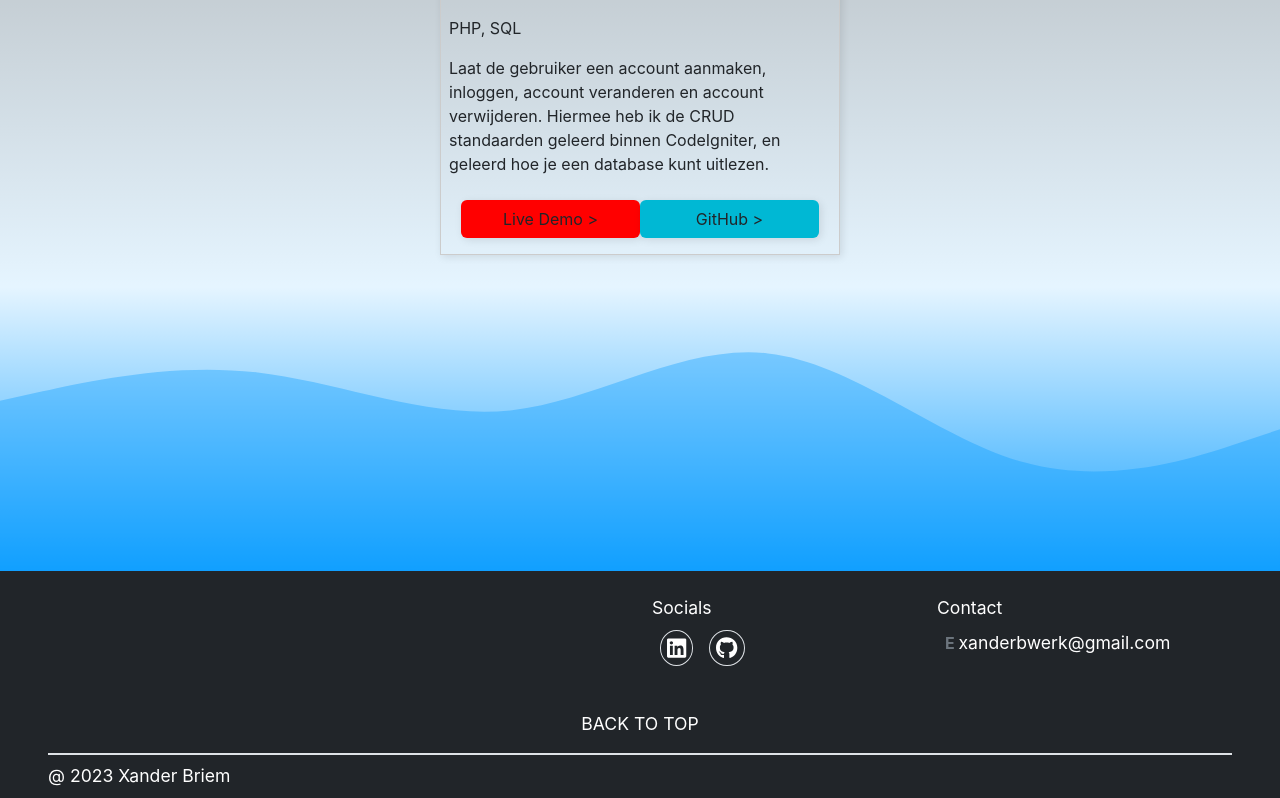
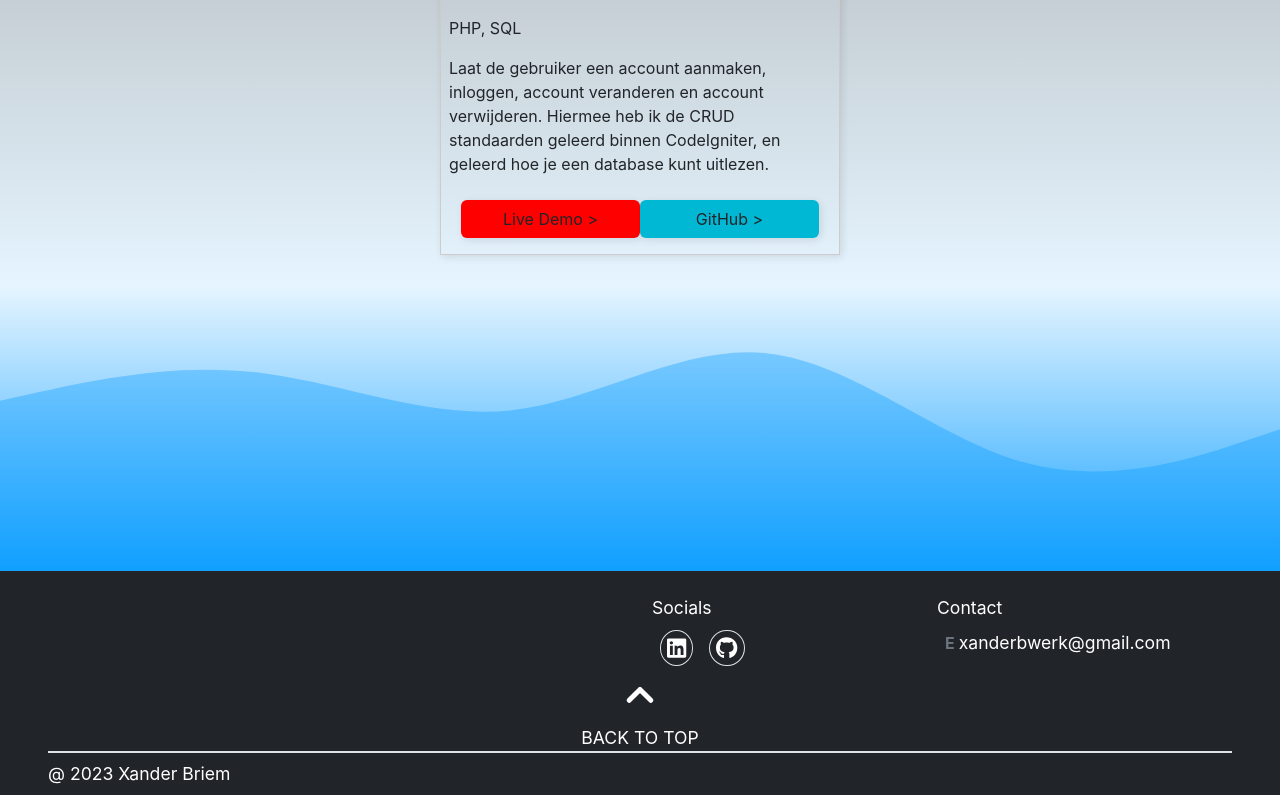
Before and after one commit to 99061142/Portfolio, a React (Create React App) app: page / in a window 1280 px wide. Shown: the part 1249-2047 px from the top of the page. Built offline with nearby package versions, Linux system fonts and the light colour scheme.

Commit message:
Deleted unnecessary elements / used react elements
* Deleted unnecessary elements.
* Used react-bootstrap elements.
* Added / deleted styling inside the element(s) class names.

```diff
--- a/src/footer.jsx
+++ b/src/footer.jsx
@@ -1,48 +1,49 @@
 import { FontAwesomeIcon } from '@fortawesome/react-fontawesome'
 import { faGithub } from '@fortawesome/free-brands-svg-icons'
 import { faLinkedin } from '@fortawesome/free-brands-svg-icons'
+import { Container, Anchor, Row, Col } from 'react-bootstrap';
 
-export default function Footer() {
+function Footer() {
     const TODAY = new Date()
     const YEAR = TODAY.getFullYear();
 
     return (
-        <footer className="mx-auto w-100 w-100 bg-dark pt-4">
-            <div className="container">
-                <div className="row justify-content-end">
-                    <div className="col-12 col-md-6 col-lg-3 mb-3">
-                        <p className="m-0 mb-2 text-left">Socials</p>
-                        <div className="d-flex justify-content-start">
-                            <a className="mx-2" href="https://www.linkedin.com/in/xander-briem/" target="_blank">
-                                <FontAwesomeIcon className="fa-brands fa-linkedin fa-lg border rounded-circle" style={{padding:'6px'}} icon={faLinkedin} />
-                            </a>
-                            <a className="mx-2" href="https://github.com/99061142" target="_blank">
-                                <FontAwesomeIcon className="fa-brands fa-linkedin fa-lg border rounded-circle" style={{padding:'6px'}} icon={faGithub} />
-                            </a>
-                        </div>
-                    </div>
+        <footer className="mx-auto w-100 bg-dark pt-4">
+            <Container>
+                <Row className="justify-content-end">
+                    <Col className="col-12 col-md-6 col-lg-3 mb-3">
+                        <p className="mb-2">Socials</p>
+                        <Anchor className="mx-2" href="https://www.linkedin.com/in/xander-briem/" target="_blank">
+                            <FontAwesomeIcon className="fa-lg border rounded-circle" style={{padding:'6px'}} icon={faLinkedin} />
+                        </Anchor>
+                        <Anchor className="mx-2" href="https://github.com/99061142" target="_blank">
+                            <FontAwesomeIcon className="fa-lg border rounded-circle" style={{padding:'6px'}} icon={faGithub} />
+                        </Anchor>
+                    </Col>
 
-                    <div className="col-12 col-md-6 col-lg-3 mb-3">
-                        <p className="m-0 mb-2">Contact</p>
-                        <div className="mx-2">
-                            <strong className="text-muted">E </strong>
-                            <a className="text-decoration-none" href="mailto:xanderbwerk@gmail.com">xanderbwerk@gmail.com</a>
-                        </div>
-                    </div>
+                    <Col className="col-12 col-md-6 col-lg-3 mb-3">
+                        <p className="mb-2">Contact</p>
+                        <strong className="d-inline-block ms-2 me-1 text-muted">E</strong>
+                        <Anchor className="text-decoration-none" href="mailto:xanderbwerk@gmail.com">xanderbwerk@gmail.com</Anchor>
+                    </Col>
+                </Row>
+            </Container>
+
+            <div className="flex-column text-center">
+                <div>
+                    <Anchor className="text-decoration-none arrow d-inline-flex align-items-center" href="/">
+                            <span></span>
+                            <span></span>
+                    </Anchor>
+                </div>
+                <div>
+                    <Anchor className="text-decoration-none" href="/">BACK TO TOP</Anchor>
                 </div>
             </div>
 
-            <a className="text-decoration-none arrow" href="/">
-                <span></span>
-                <span></span>
-            </a>
-            <div className="text-center mb-3">
-                <a className="text-decoration-none" href="/">BACK TO TOP</a>
-            </div>
-
-            <div className="mx-5 border-top border-2 py-2">
-                <p className="m-0">@ {YEAR} Xander Briem</p>
-            </div>
+            <p className="mx-5 border-top border-2 py-2 m-0">@ {YEAR} Xander Briem</p>
         </footer>
     );
 }
+
+export default Footer
```
